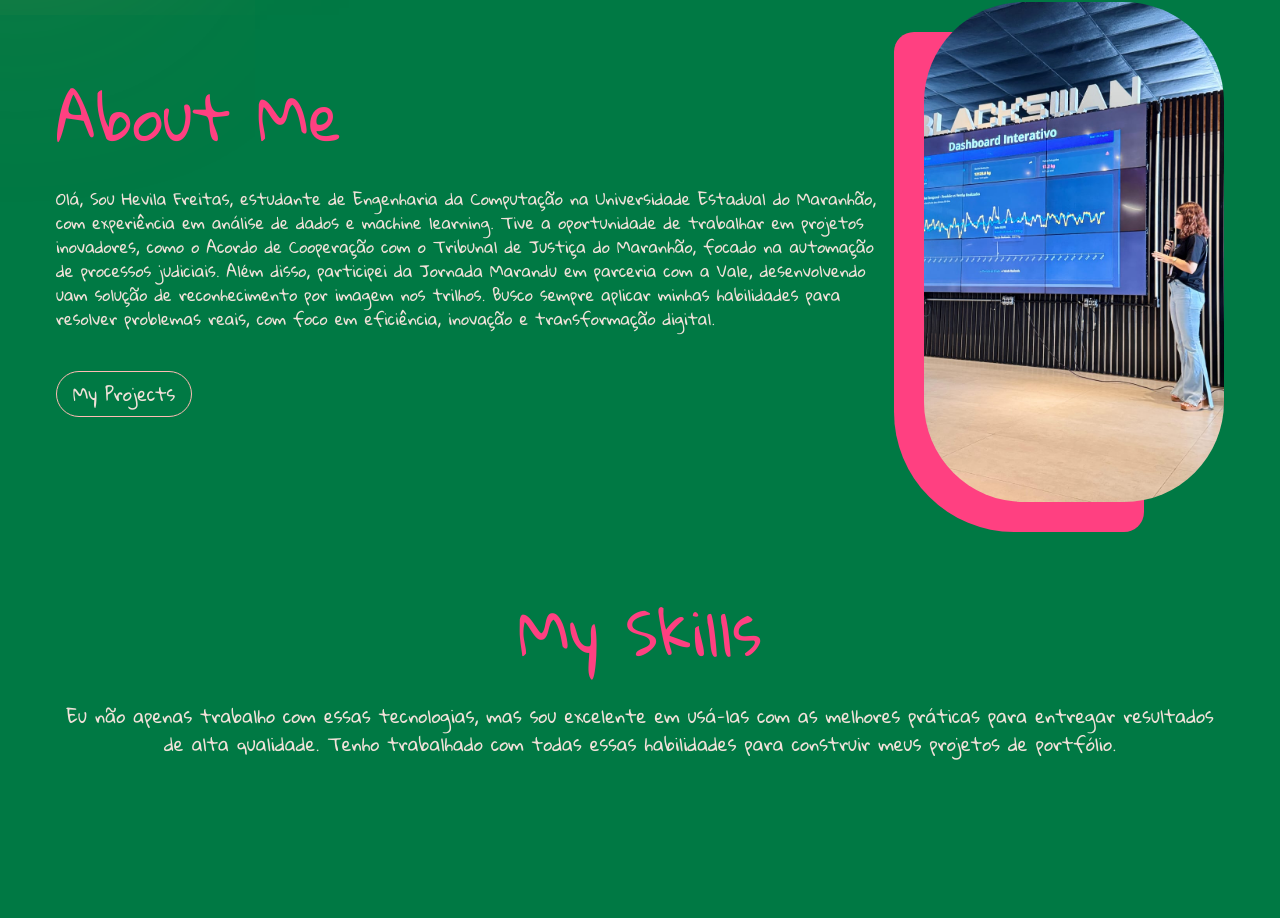
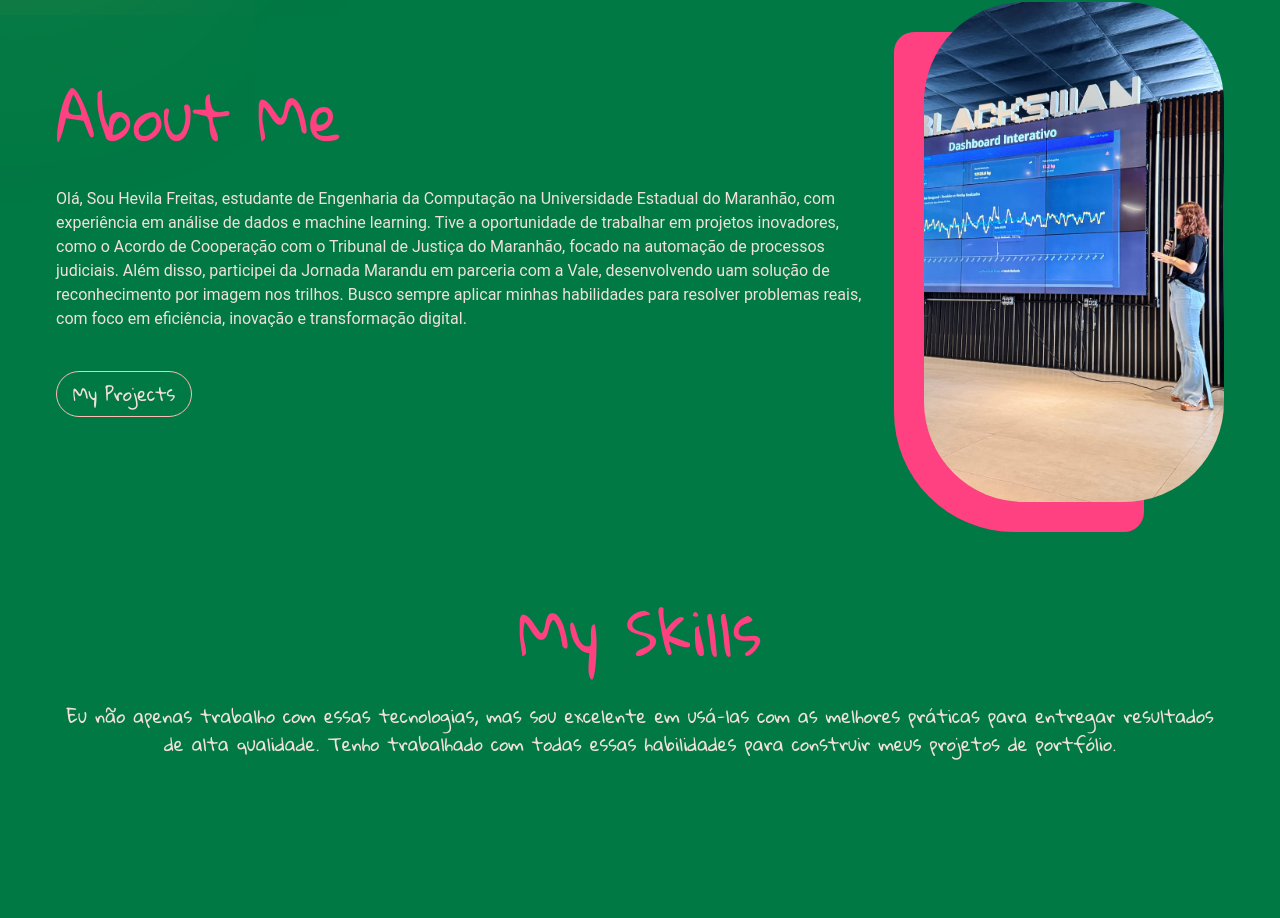
Before and after one commit to fhevila/portfolio_hevilafreitas, a React (Vite) app: page / in a window 1280 px wide. Shown: the part 748-1666 px from the top of the page. Built offline with nearby package versions, Linux system fonts and the light colour scheme; a web font is replaced by a local one.

Commit message:
atualizacao experience

```diff
--- a/src/components/aboutMeSection/AboutMeText.jsx
+++ b/src/components/aboutMeSection/AboutMeText.jsx
@@ -4,7 +4,7 @@ const AboutMeText = () => {
   return (
     <div className="flex flex-col md:items-start sm:items-center md:text-left sm:text-center">
       <h2 className="text-6xl text-rosaRosa mb-10">About Me</h2>
-      <p>
+      <p className="font-special">
         Olá, Sou Hevila Freitas, estudante de Engenharia da Computação na Universidade Estadual do Maranhão,
         com experiência em análise de dados e machine learning. Tive a oportunidade de trabalhar em projetos inovadores,
         como o Acordo de Cooperação com o Tribunal de Justiça do Maranhão, focado na automação de processos judiciais.
--- a/tailwind.config.js
+++ b/tailwind.config.js
@@ -64,7 +64,7 @@ export default {
     },
     fontFamily: {
       body: ["Gloria Hallelujah"],
-      special: ['"Roboto"'],
+      special: ["Roboto"],
     },
   },
   plugins: [],
```
